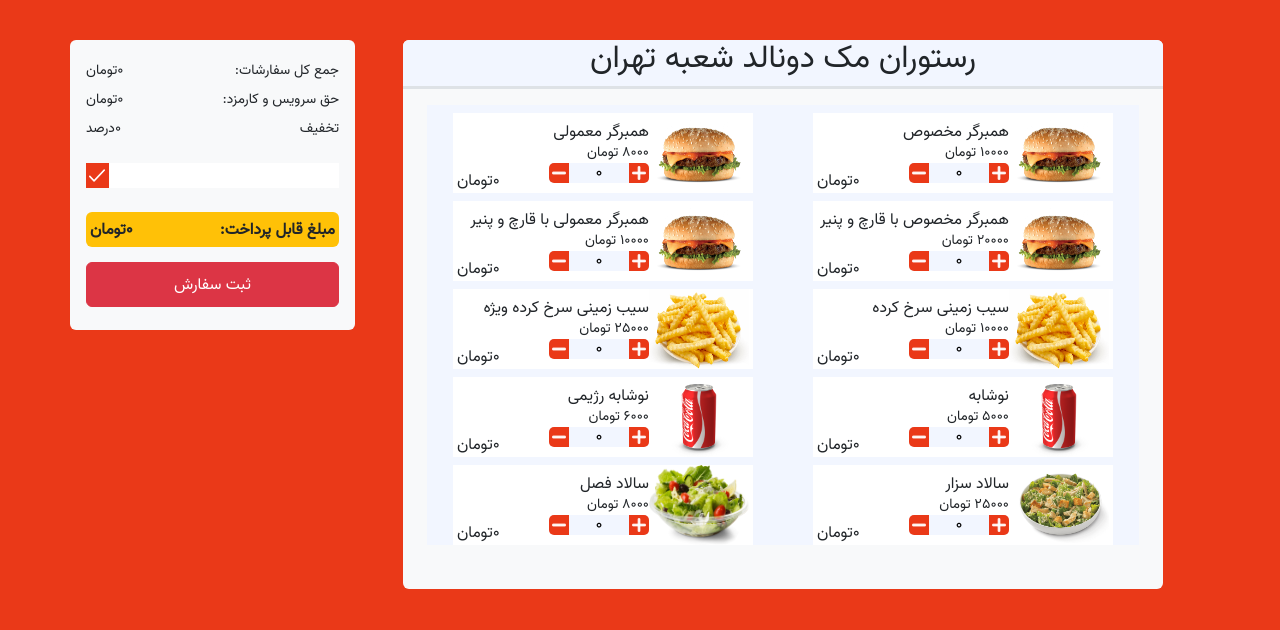
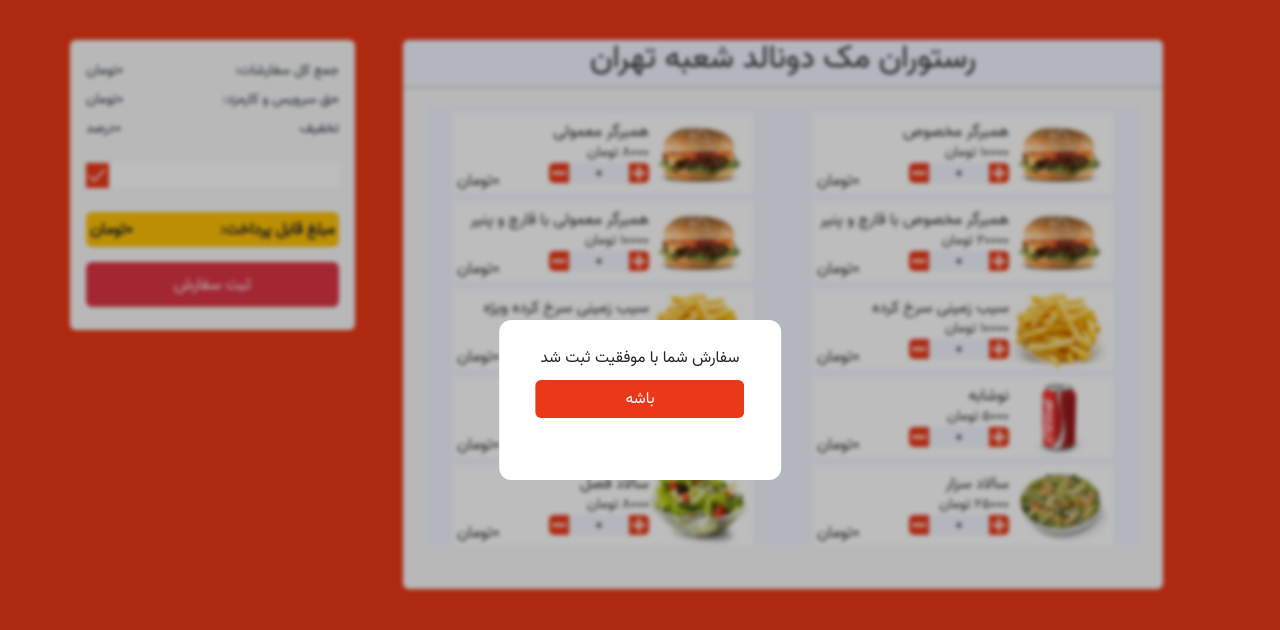
Before and after one commit to masoudmhmdi/maktab90_Masoudmohammadi_HW9, a plain HTML site: page makdonald/index.html in a window 1280 px wide. Both pictures are taken after a click on the button "ثبت سفارش". Drawn offline with Linux system fonts and the light colour scheme; files whose address does not match are found by name.

Commit message:
fix:fix makdonal problem

```diff
--- a/makdonald/css/style.css
+++ b/makdonald/css/style.css
@@ -10,7 +10,7 @@
 
 body,html{
     max-width: 100%;
-    height: 100%;
+    height: fit-content;
     background-color: #EA3918;
     padding-top: 20px;
 }
@@ -128,3 +128,46 @@ p{
 .h-40px{
     height: 35px;
 }
+
+
+.overlay{
+    position: absolute;
+    width: 100%;
+    height: 142%;
+    backdrop-filter: blur(2px);
+    background-color: rgba(0, 0, 0, 0.259);
+    top: 0;
+    display: none;
+
+}
+
+.modal{
+    display: block;
+    position: absolute;
+    top: 50%;
+    left: 50%;
+    transform: translate(-50%,-50%);
+    width: 22%;
+    height: 0%;
+    z-index: 5;
+    background-color: white;
+    border-radius: 12px;
+    padding: 0px;
+    transition: all 0.5s;
+}
+
+p{text-align: center;}
+
+.bt-style{
+    width: 80%;
+    background-color: #EA3918;
+    color: white;
+    margin: 10px 0;
+}
+
+
+@media(max-width:500px){
+    .modal{
+        width: 50%;
+    }
+}
--- a/makdonald/index.html
+++ b/makdonald/index.html
@@ -35,7 +35,7 @@
                 <strong>مبلغ قابل پرداخت:</strong>
                 <strong id="payment">0تومان</strong>
             </div>
-            <button class="btn  btn-danger btn-style"> ثبت سفارش</button>
+            <button id="sefaresh-btn" class="btn  btn-danger btn-style"> ثبت سفارش</button>
         </div>
         <div class="col-12 col-xl-8 container-sm ms-md-0 ms-xl-5 bg-light rounded m-0 p-0 overflow-hidden">
           <header class="border-bottom border-3 bg-main">
@@ -87,6 +87,11 @@
         </div>
       </div>
     </div>
+    <div id="overlay" class="overlay"></div>
+    <div id="modal" class="modal d-flex flex-column align-items-center overflow-hidden">
+      <p class="mt-md-3">سفارش شما با موفقیت ثبت شد</p>
+      <button id="confirm" class="btn bt-style">باشه</button>
+    </div>
   </body>
   <script src="./js/bootstrap.bundle.min.js"></script>
   <script src="./js/app.js"></script>
--- a/makdonald/js/app.js
+++ b/makdonald/js/app.js
@@ -5,6 +5,10 @@ const discountPrice = document.getElementById("discount-price");
 const discountInput = document.getElementById("discount-input");
 const discountBtn = document.getElementById("discount-btn");
 const payment = document.getElementById("payment");
+const confirmBtn = document.getElementById("confirm");
+const overlay = document.getElementById("overlay");
+const sefareshBtn = document.getElementById("sefaresh-btn");
+const modal = document.getElementById("modal");
 
 let totalAllPrice = 0;
 
@@ -210,3 +214,17 @@ discountBtn.addEventListener("click", () => {
   discountPrice.textContent = `${setDiscount()}درصد`;
   payment.textContent=`${totalAllPrice -(totalAllPrice*setDiscount()/100)}تومان`
 });
+
+
+sefareshBtn.addEventListener("click",()=>{
+  modal.style.height="20%"
+  modal.style.padding="10px"
+  overlay.style.display="block"
+})
+
+
+confirmBtn.addEventListener("click",()=>{
+  modal.style.height="0%"
+  modal.style.padding="0px"
+  overlay.style.display="none"
+})
```
